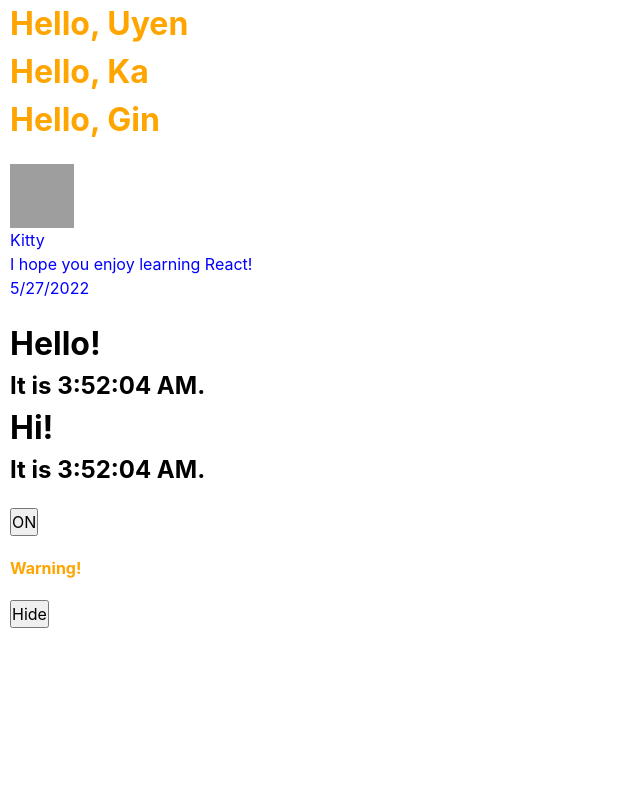
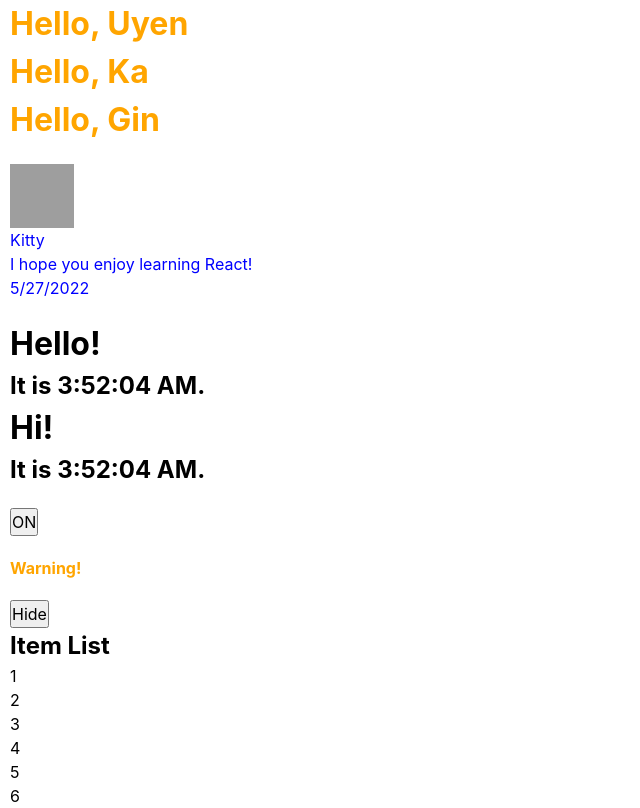
Before and after one commit to uyenho-agilityio/nextjs-training, a React (Vite) app in the folder main-concepts-examples/: page / in a window 1280 px wide. Shown: the whole page, without its empty margins (0-640 px from the left). Built offline with nearby package versions, Linux system fonts and the light colour scheme; grey boxes are pictures that could not be loaded.

Commit message:
Add lists & keys

```diff
--- a/main-concepts-examples/index.html
+++ b/main-concepts-examples/index.html
@@ -14,11 +14,13 @@
   <div id="root-2"></div>
   <div id="root-3"></div>
   <div id="root-4"></div>
+  <div id="root-5"></div>
 
   <script type="module" src="/src/main.tsx"></script>
   <script type="module" src="/src/components/tick.tsx"></script>
   <script type="module" src="/src/components/event.tsx"></script>
   <script type="module" src="/src/components/conditional-rendering.tsx"></script>
+  <script type="module" src="/src/components/list.tsx"></script>
 </body>
 
 </html>
--- /dev/null
+++ b/main-concepts-examples/src/components/list.tsx
@@ -0,0 +1,26 @@
+import React from 'react';
+import ReactDOM from 'react-dom/client';
+
+const numbers = [1, 2, 3, 4, 5, 6];
+
+function ListItem(props: { value: number }): JSX.Element {
+  return <li>{props.value}</li>;
+}
+
+function NumberList(props: { numbers: number[] }): JSX.Element {
+  const numbers = props.numbers;
+
+  const listItems = numbers.map(number => <ListItem key={number.toString()} value={number} />);
+  return (
+    <>
+      <h2>Item List</h2>
+      <ul>{listItems}</ul>
+    </>
+  );
+}
+
+ReactDOM.createRoot(document.getElementById('root-5')!).render(
+  <React.StrictMode>
+    <NumberList numbers={numbers} />
+  </React.StrictMode>,
+);
```
